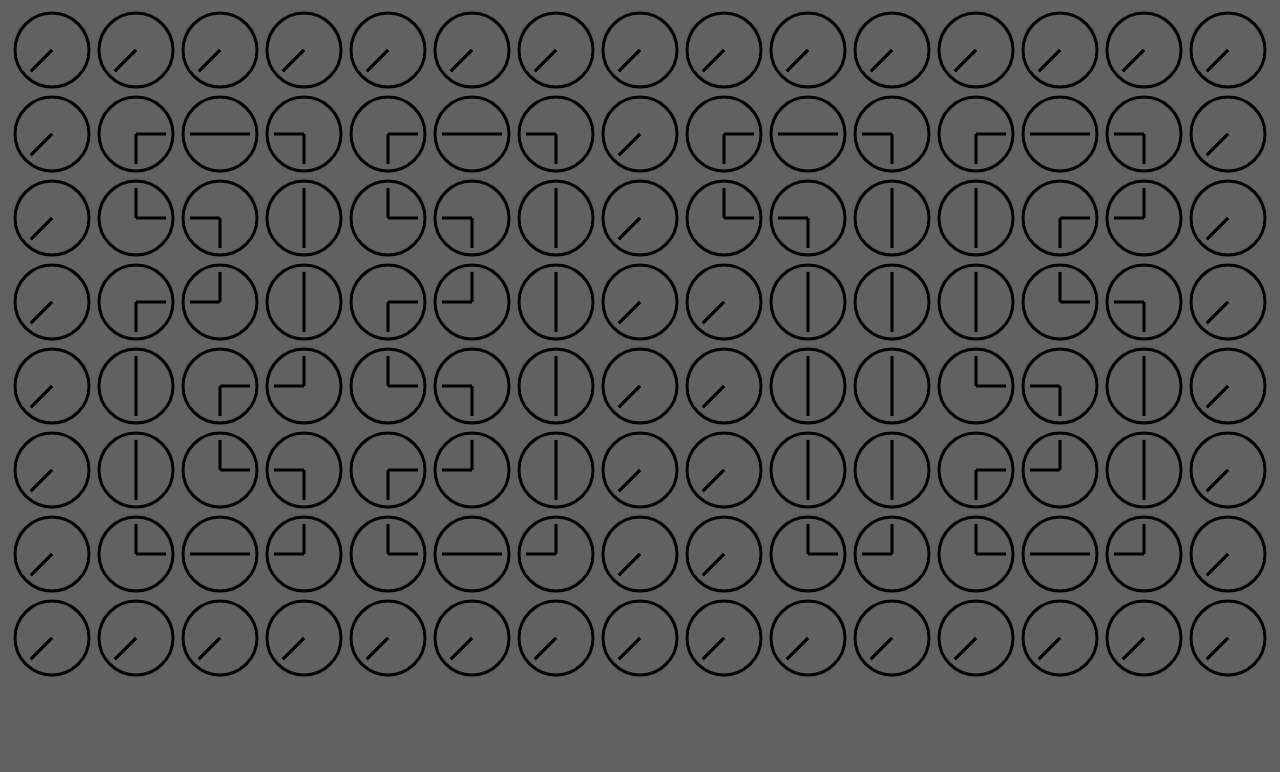
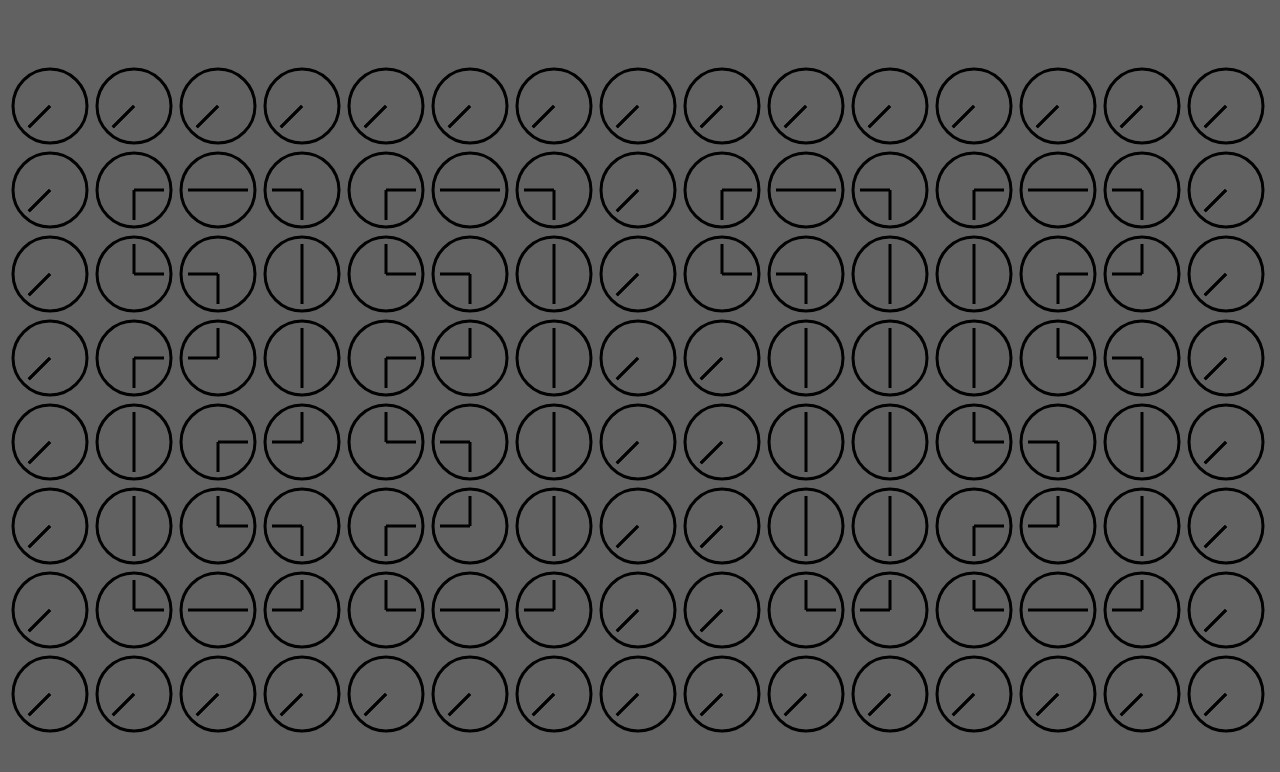
Before and after one commit to pmalskorn/Analog-Digital-Clock, a plain HTML site: page index.html in a window 1280 px wide. Drawn offline with Linux system fonts and the light colour scheme.

Commit message:
center canvas in html vertically

```diff
--- a/index.css
+++ b/index.css
@@ -1,11 +1,14 @@
-canvas {
-    padding-left: 0;
-    padding-right: 0;
-    margin-left: auto;
-    margin-right: auto;
-    display: block;
-}
 
 body{
     background-color: #616161;
 }
+
+.Aligner {
+    display: flex;
+    align-items: center;
+    height: 98vh;
+}
+
+.Aligner-item {
+    max-width: 100%;
+}
--- a/index.html
+++ b/index.html
@@ -9,8 +9,10 @@
 </head>
 
 <body>
-    <canvas id="myCanvas"></canvas>
+    <div class="Aligner">
 
+        <canvas id="myCanvas" class="Aligner-item"></canvas>
+    </div>
     <script src="./lib/utils.js"></script>
     <script src="./lib/characters.js"></script>
     <script src="./lib/clocks.js"></script>
```
Also changed, not shown: index.js (+6 -6 lines).
